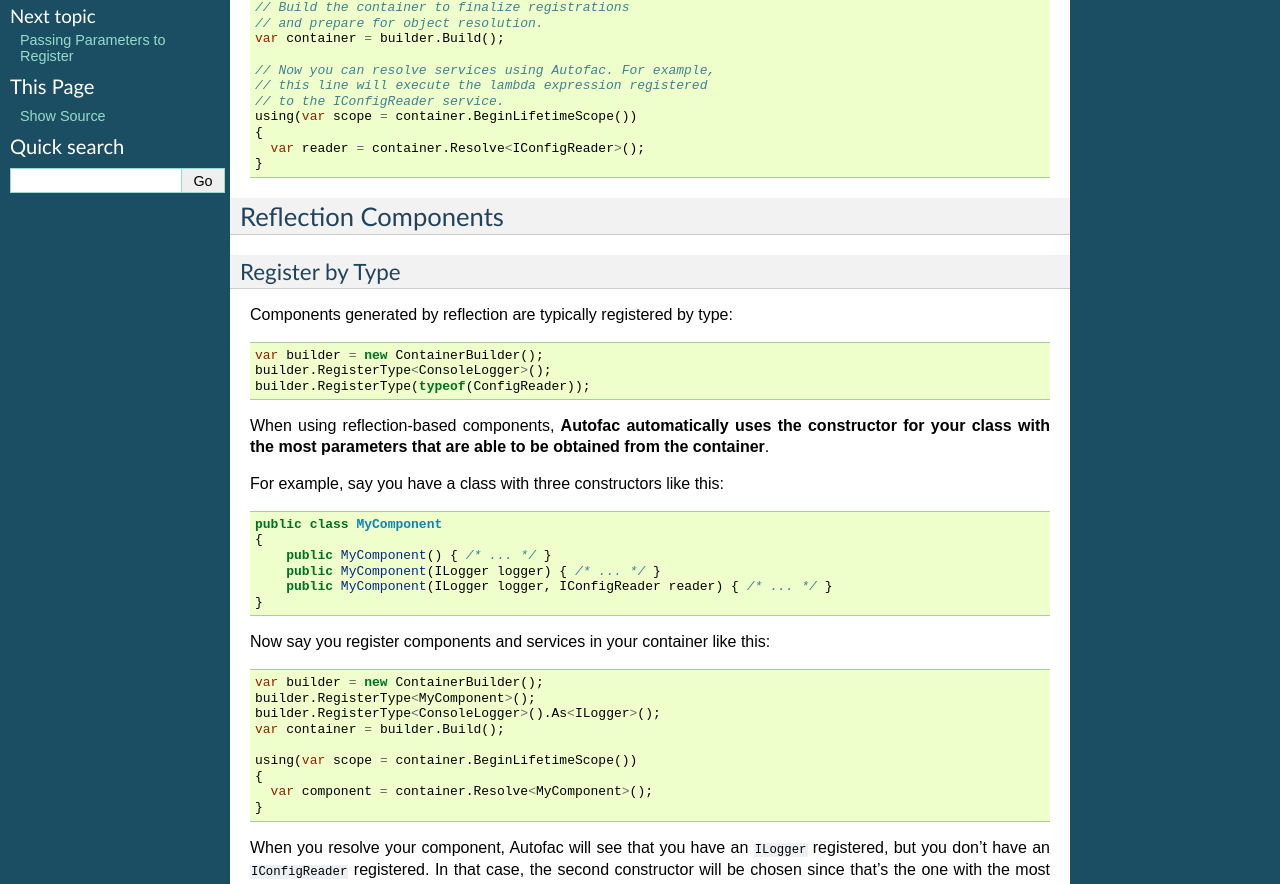
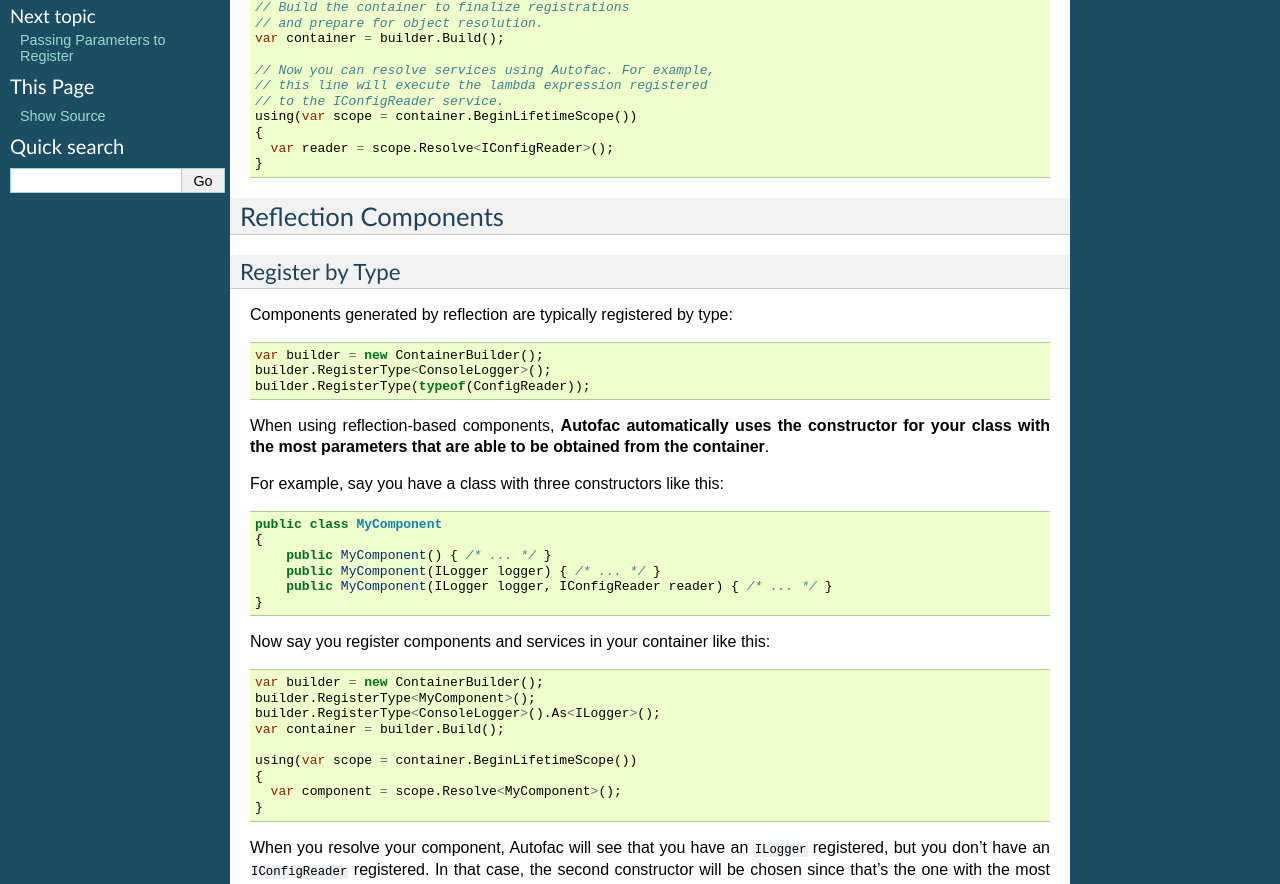
Before and after one commit to autofac/Documentation, a Sphinx documentation site: the page built from docs/register/registration.rst, in a window 1280 px wide and 1400 px high. Shown: the part 500-1384 px from the top of the window. Built offline with Sphinx 7.4.7, drawn with Linux system fonts in a browser that asks for light colours.

Commit message:
Use lifetime scope rather than container
This is an update to show that the lifetime scope created should be used instead of the container directly.

```diff
--- a/docs/register/registration.rst
+++ b/docs/register/registration.rst
@@ -32,7 +32,7 @@
     // to the IConfigReader service.
     using(var scope = container.BeginLifetimeScope())
     {
-      var reader = container.Resolve<IConfigReader>();
+      var reader = scope.Resolve<IConfigReader>();
     }
 
 .. _register-registration-reflection-components:
@@ -75,7 +75,7 @@
 
     using(var scope = container.BeginLifetimeScope())
     {
-      var component = container.Resolve<MyComponent>();
+      var component = scope.Resolve<MyComponent>();
     }
 
 When you resolve your component, Autofac will see that you have an ``ILogger`` registered, but you don't have an ``IConfigReader`` registered. In that case, the second constructor will be chosen since that's the one with the most parameters that can be found in the container.
```
